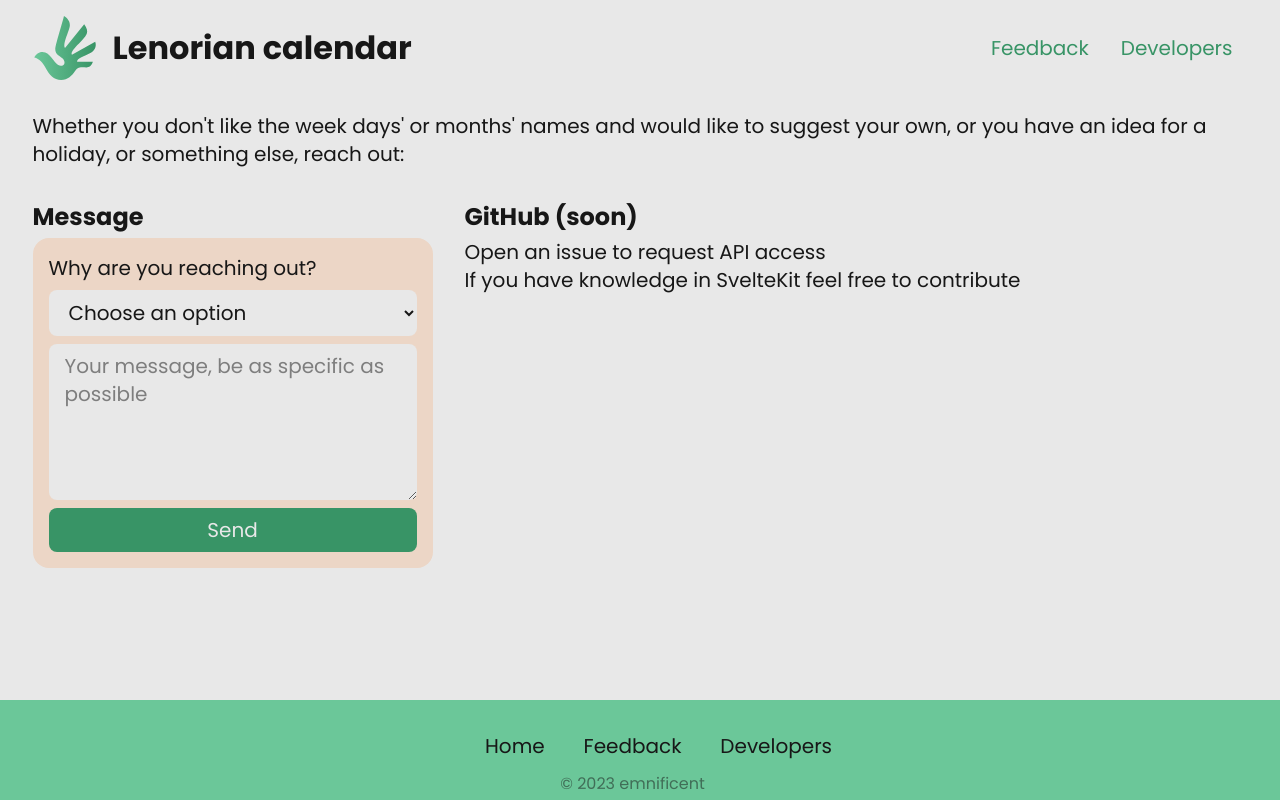
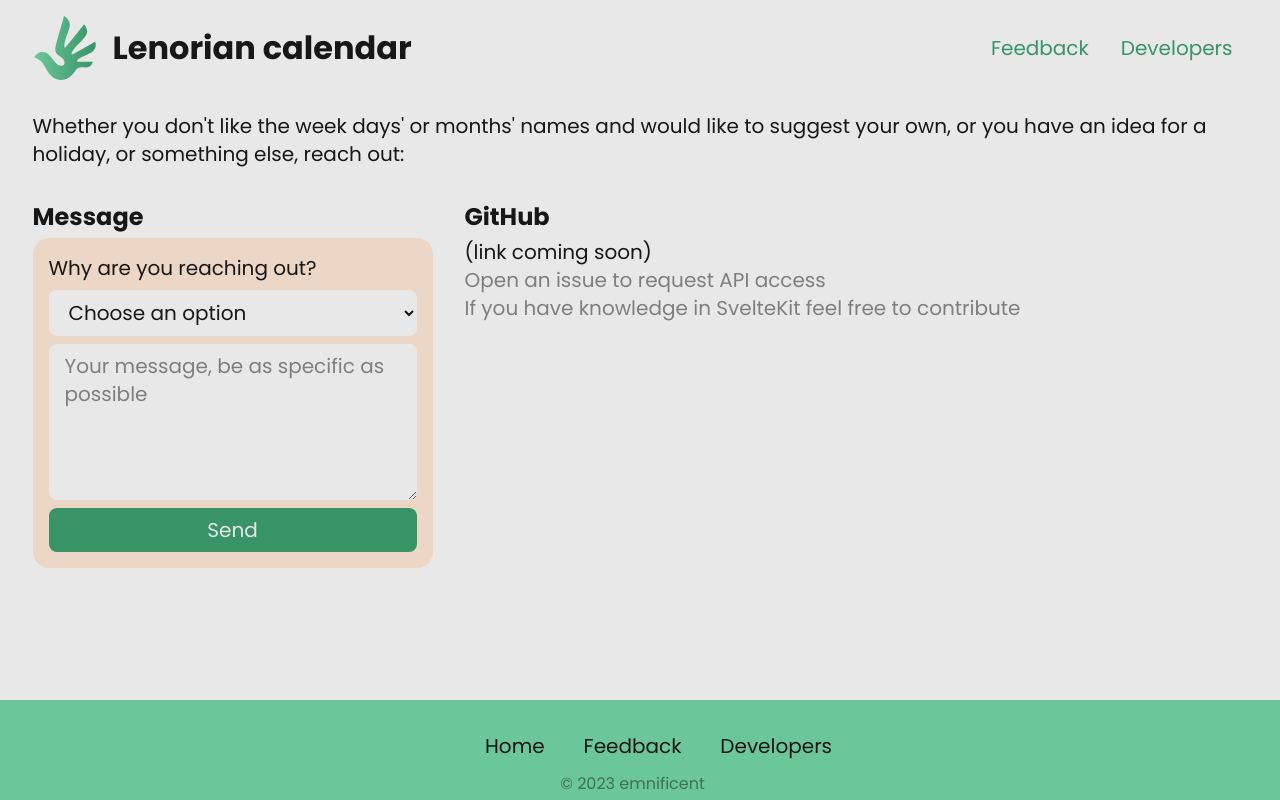
Before and after one commit to emnificent/lenorian, a SvelteKit app: page /contact in a window 1280 px wide. Shown: the top 800 px of the page. Built offline with nearby package versions, Linux system fonts and the light colour scheme.

Commit message:
refactor: various improvements

```diff
--- a/src/components/About.svelte
+++ b/src/components/About.svelte
@@ -1,10 +1,10 @@
 <section>
   <h2>About</h2>
-  <p>The first day of the Lenorian calendar is on the 20th of March 1948 (Gregorian calendar), the spring equinox, the year of the <a href="/human-rights">Universal Declaration of Human Rights</a>. The calendar uses a modified version of the <a href="https://en.wikipedia.org/wiki/Human_Rights_Logo" target="_blank">Human Rights logo</a> for its identity.</p>
+  <p>The first day of the Lenorian calendar is on the 20th of March 1948 (Gregorian calendar), the spring equinox, the year of the <a href="/human-rights">Universal Declaration of Human Rights</a>. The calendar's goal is to celebrate and promote Human Rights, it uses a modified version of the <a href="https://en.wikipedia.org/wiki/Human_Rights_Logo" target="_blank">Human Rights logo</a> for its identity.</p>
 
   <h3>Leap years rule</h3>
   <p>Each year is made out of 365 days, except for leap years that have one extra day added to the end of the last month of the year.</p>
-  <p>Year 0 and years divisible by 4 are leap years, except if they're also divisible by 100, then they're common years, except if when divided by 900 the remainder is 200 or 600, then they're leap years (Milutin Milanković rule).</p>
+  <p>Year 0 and years divisible by 4 are leap years, except if they're also divisible by 100, then they're common years, except if when divided by 900 the remainder is 200 or 600, then they're leap years (<a href="https://en.wikipedia.org/wiki/Milutin_Milankovi%C4%87#Revised_Julian_calendar" target="_blank">Milutin Milanković rule</a>).</p>
 
   <h3>Composition</h3>
   <p>There are 12 months of 30 or 31 days, the first month has 30 days, the second 31, alternating this way until the last month that has either 30 or 31 days.</p>
--- a/src/routes/contact/+page.svelte
+++ b/src/routes/contact/+page.svelte
@@ -33,14 +33,21 @@
     </li>
 
     <li>
-      <h2>GitHub (soon)</h2>
-      <p>Open an issue to request API access</p>
-      <p>If you have knowledge in SvelteKit feel free to contribute</p>
+      <h2>GitHub</h2>
+      <p>(link coming soon)</p>
+      <div class="dimmed">
+        <p>Open an issue to request API access</p>
+        <p>If you have knowledge in SvelteKit feel free to contribute</p>
+      </div>
     </li>
   </ul>
 </main>
 
 <style lang="scss">
+  .dimmed {
+    opacity: 0.5;
+  }
+
   main {
     padding-block: 2rem;
     display: flex;
--- a/src/routes/developers/+page.server.js
+++ b/src/routes/developers/+page.server.js
@@ -1,5 +1,5 @@
 import { redirect } from '@sveltejs/kit';
 
 export function load() {
-	throw redirect(307, '/developers/documentation');
+	throw redirect(307, '/developers/docs');
 }
--- a/src/routes/developers/documentation/+page.svelte
+++ b/src/routes/developers/docs/+page.svelte
@@ -292,7 +292,7 @@
             <td><code>&nbsp;&nbsp;month.current</code></td>
             <td>Boolean</td>
             <td></td>
-            <td>Highlights the current month when applicable (UTC)</td>
+            <td>Highlight the current month when applicable (UTC)</td>
           </tr>
           <tr>
             <td><code>&nbsp;&nbsp;monthDays</code></td>
@@ -314,7 +314,7 @@
             <td><code>&nbsp;&nbsp;&nbsp;&nbsp;day.current</code></td>
             <td>Boolean</td>
             <td></td>
-            <td>Highlights the current day when applicable (UTC)</td>
+            <td>Highlight the current day when applicable (UTC)</td>
           </tr>
           <tr>
             <td><code>&nbsp;&nbsp;&nbsp;&nbsp;day.holiday</code></td>
```
